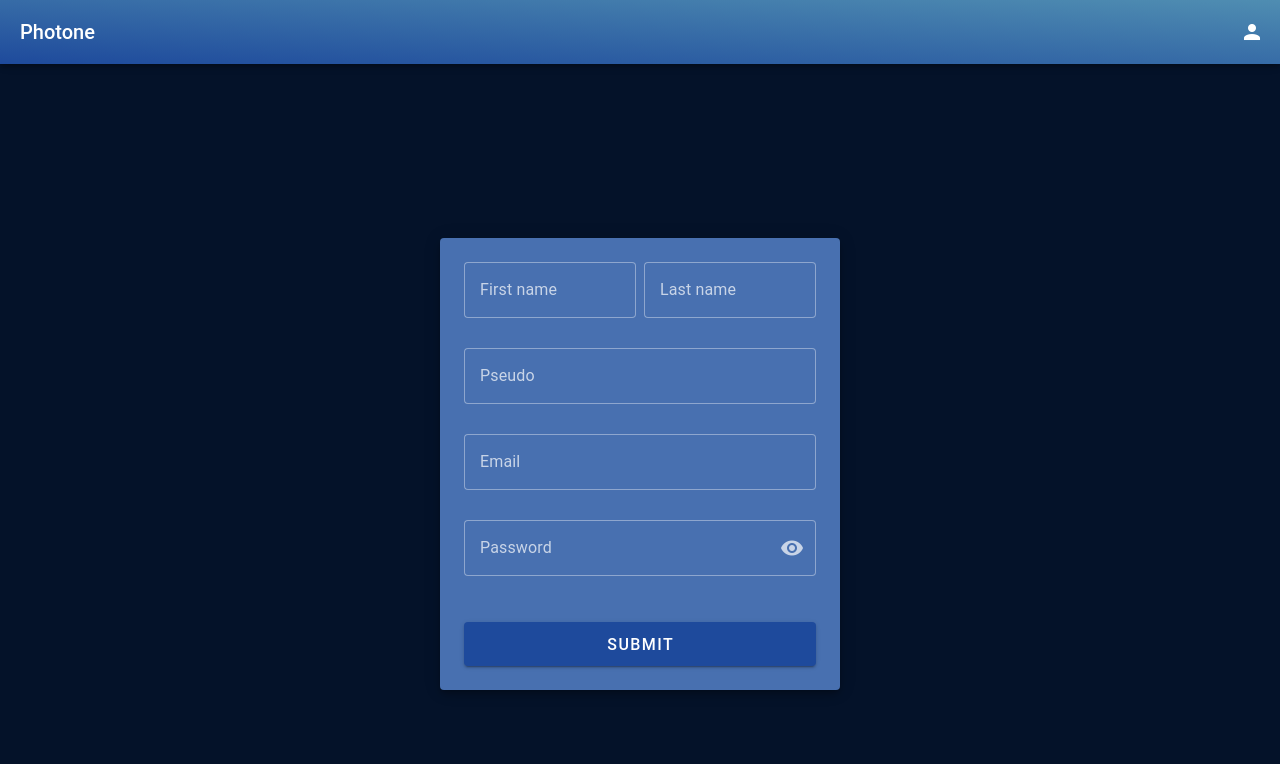
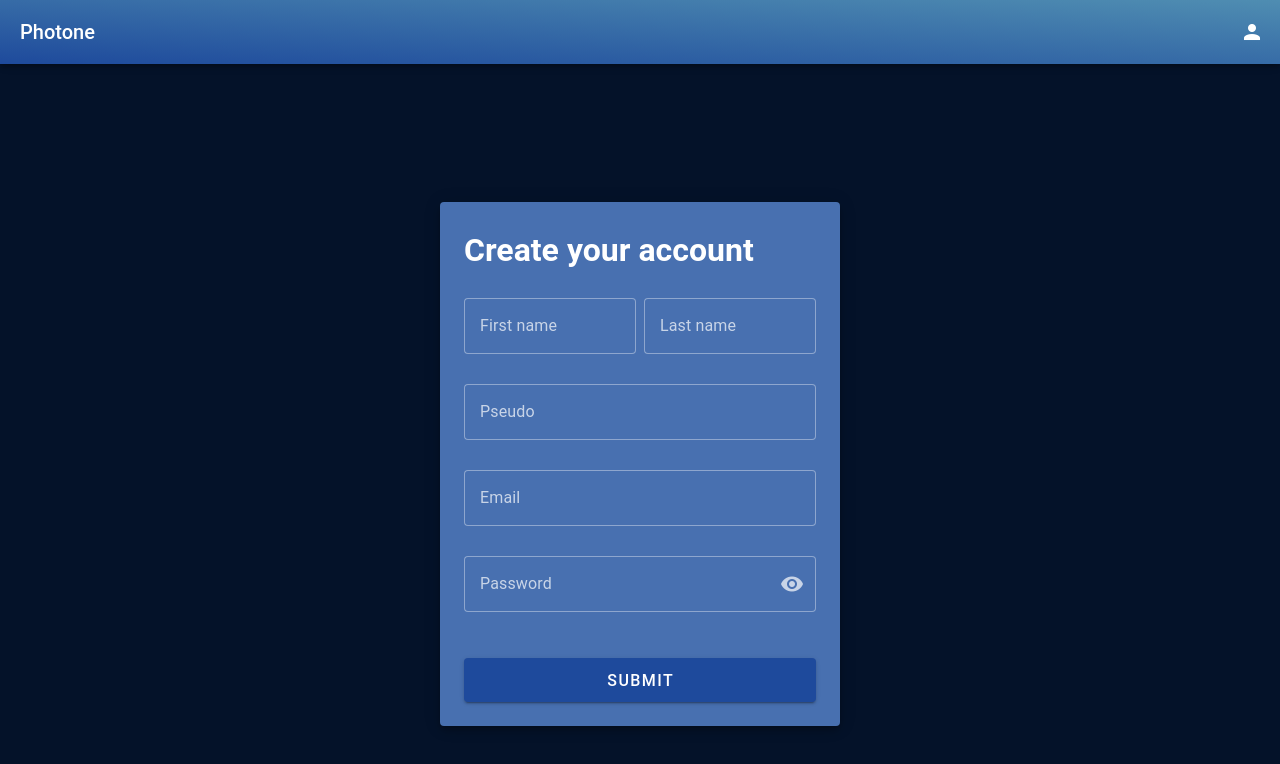
Before and after one commit to erwan-legoff/photone, a Nuxt app: page /sign-up in a window 1280 px wide. Shown: the top 764 px of the page. Built offline with nearby package versions, Linux system fonts and the light colour scheme.

Commit message:
adding titles to forms

```diff
--- a/app/pages/log-in.vue
+++ b/app/pages/log-in.vue
@@ -1,6 +1,7 @@
 <template>
     <v-container class="d-flex justify-center align-center" style="min-height: 100vh;">
         <v-sheet class="pa-6 rounded" max-width="400" elevation="6">
+            <h1 class="mb-5">Log in</h1>
             <v-form @submit.prevent="submit">
                 <v-row dense>
                     <v-col cols="12">
--- a/app/pages/sign-up.vue
+++ b/app/pages/sign-up.vue
@@ -1,6 +1,7 @@
 <template>
   <v-container class="d-flex justify-center align-center" style="min-height: 100vh;">
     <v-sheet class="pa-6 rounded" max-width="400" elevation="6">
+      <h1 class="mb-6">Create your account</h1>
       <v-form @submit.prevent="submit">
         <v-row dense>
           <v-col cols="6">
```
